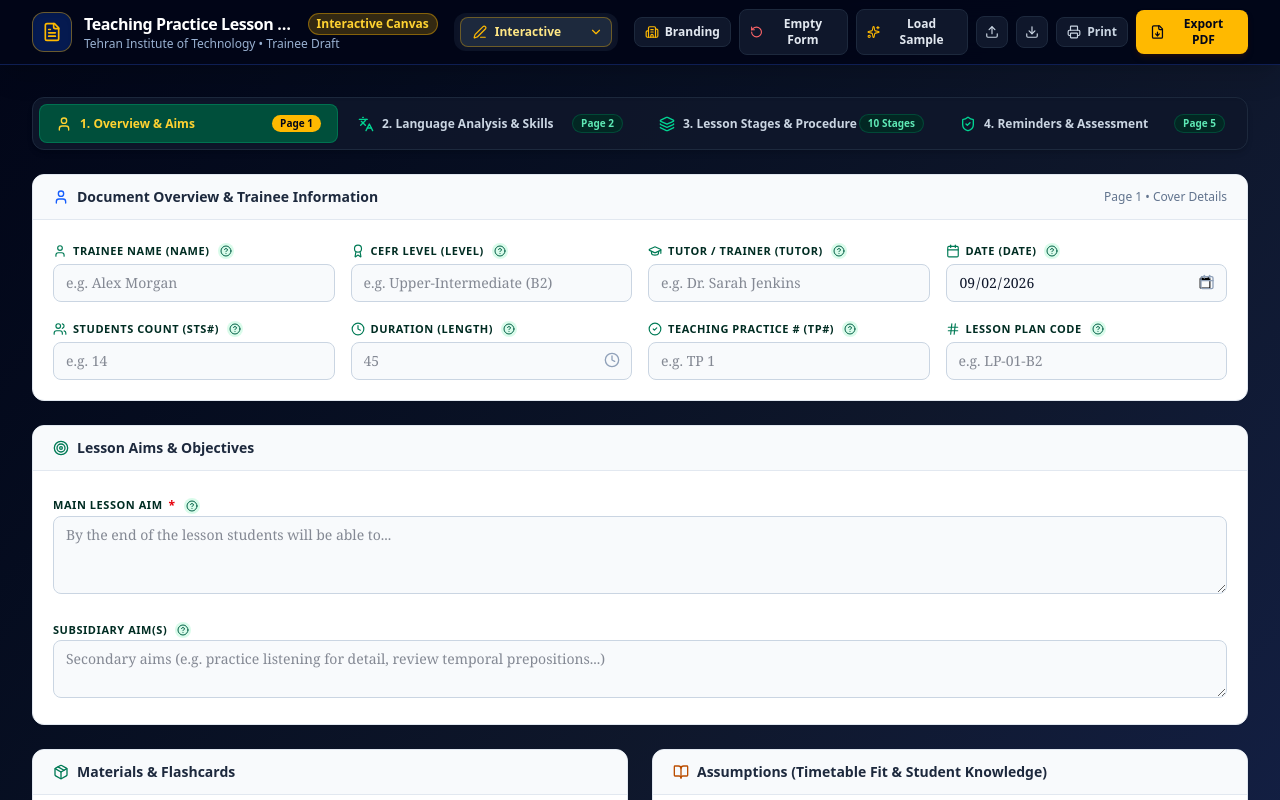
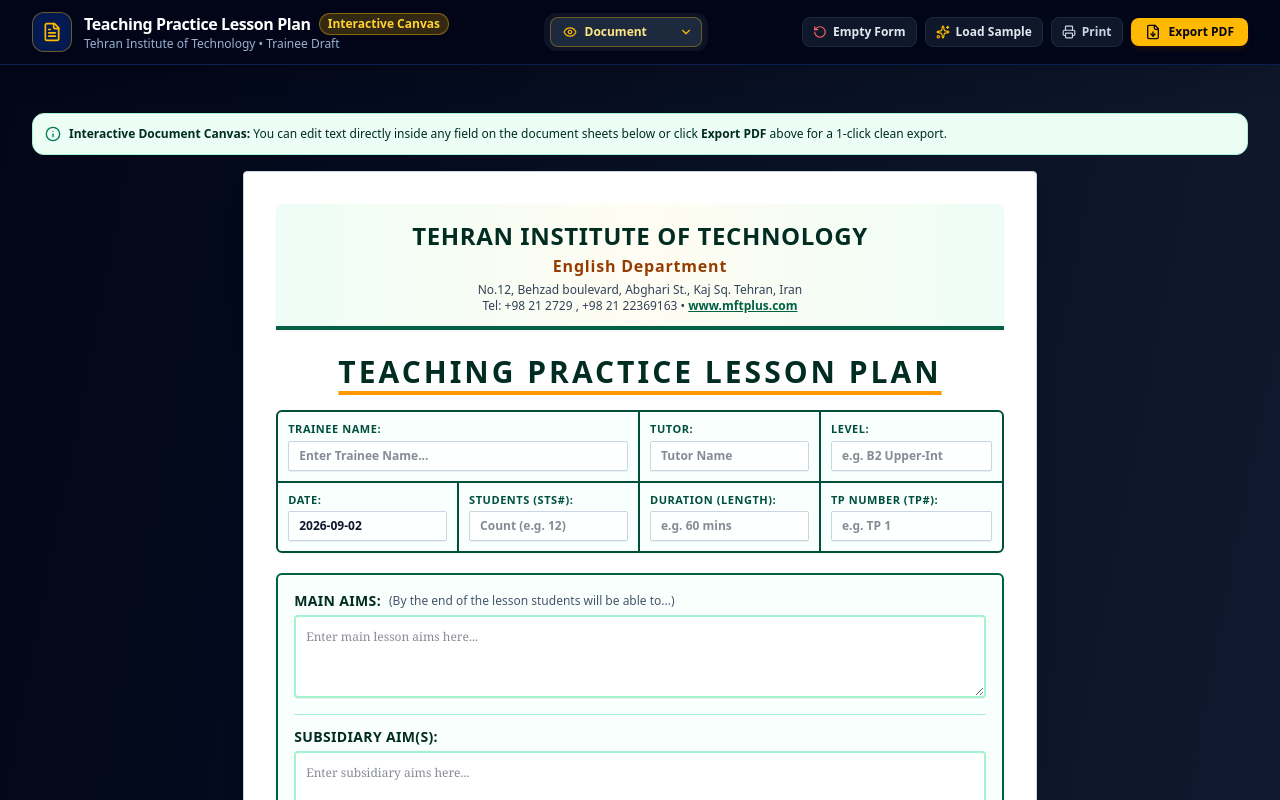
Before and after one commit to omidjaberim/ielts, a React (Vite) app: page / in a window 1280 px wide. Shown: the top 800 px of the page. Built offline with nearby package versions, Linux system fonts and the light colour scheme.

Commit message:
pdf view

```diff
--- a/src/App.tsx
+++ b/src/App.tsx
@@ -44,7 +44,7 @@
      })
 
      const [viewMode, setViewMode] = useState<'editor' | 'preview' | 'split'>(
-          'editor',
+          'preview',
      )
      const [activeTab, setActiveTab] = useState<
           'section1' | 'section2' | 'section3' | 'section5'
--- a/src/components/Header.tsx
+++ b/src/components/Header.tsx
@@ -4,10 +4,7 @@
      Printer,
      Sparkles,
      RotateCcw,
-     Building2,
      FileText,
-     Download,
-     Upload,
      ChevronDown,
      Edit3,
      Eye,
@@ -44,15 +41,14 @@
      isExporting,
      lessonData,
 }) => {
-     const fileInputRef = React.useRef<HTMLInputElement>(null)
      const [isViewMenuOpen, setIsViewMenuOpen] = React.useState(false)
      const viewOptions: Array<{
           value: ViewMode
           label: string
           icon: React.ComponentType<{ className?: string }>
      }> = [
+          { value: 'preview', label: 'Document', icon: Eye },
           { value: 'editor', label: 'Interactive', icon: Edit3 },
-          { value: 'preview', label: 'Document', icon: Eye },
           { value: 'split', label: 'Split', icon: Columns },
      ]
      const selectedView = viewOptions.find(
@@ -159,18 +155,6 @@
 
                          {/* Right Action Tools */}
                          <div className='flex items-center gap-2'>
-                              {/* Branding Config Button */}
-                              <button
-                                   onClick={onOpenBrandingModal}
-                                   title='Customize Institute Name & Logo'
-                                   className='flex items-center gap-1.5 px-2.5 py-1.5 rounded-lg text-xs font-bold text-slate-200 hover:text-white bg-slate-900 border border-slate-800 hover:bg-slate-800 transition-colors cursor-pointer'
-                              >
-                                   <Building2 className='w-3.5 h-3.5 text-amber-400' />
-                                   <span className='hidden sm:inline'>
-                                        Branding
-                                   </span>
-                              </button>
-
                               {/* Presets & Reset Dropdown / Buttons */}
                               <button
                                    onClick={onReset}
@@ -190,29 +174,6 @@
                                    <span>Load Sample</span>
                               </button>
 
-                              {/* Import / Export JSON */}
-                              <input
-                                   type='file'
-                                   ref={fileInputRef}
-                                   onChange={onImportJson}
-                                   accept='.json'
-                                   className='hidden'
-                              />
-                              <button
-                                   onClick={() => fileInputRef.current?.click()}
-                                   title='Import JSON Draft'
-                                   className='p-2 rounded-lg text-slate-300 hover:text-white bg-slate-900 border border-slate-800 hover:bg-slate-800 transition-colors cursor-pointer'
-                              >
-                                   <Upload className='w-3.5 h-3.5' />
-                              </button>
-
-                              <button
-                                   onClick={onExportJson}
-                                   title='Export Draft Data (JSON)'
-                                   className='p-2 rounded-lg text-slate-300 hover:text-white bg-slate-900 border border-slate-800 hover:bg-slate-800 transition-colors cursor-pointer'
-                              >
-                                   <Download className='w-3.5 h-3.5' />
-                              </button>
 
                               {/* Print Button */}
                               <button
```
